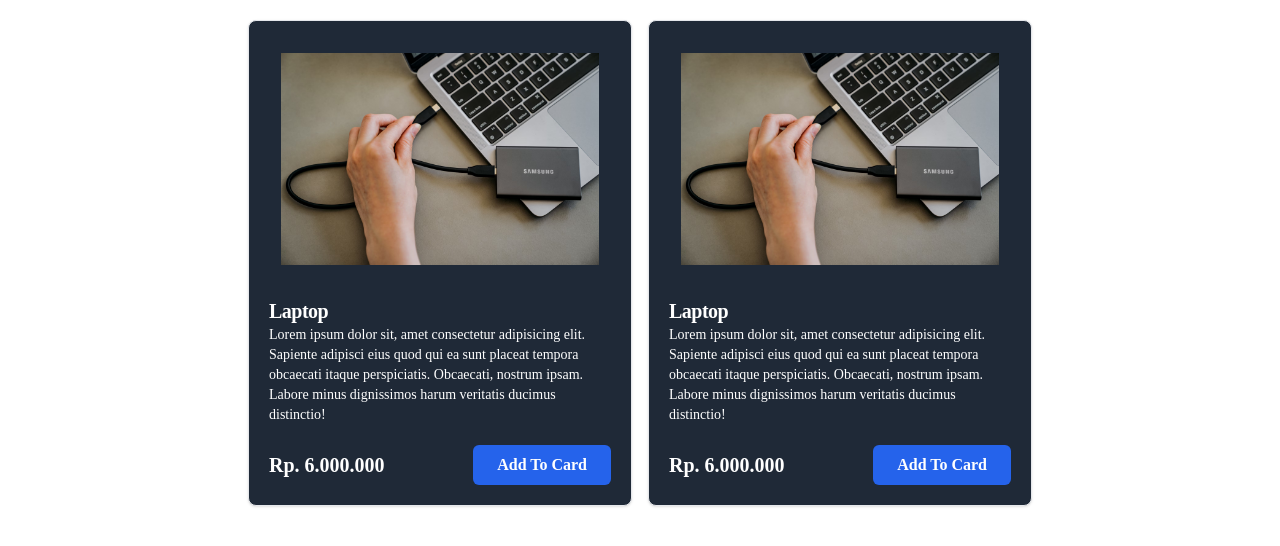
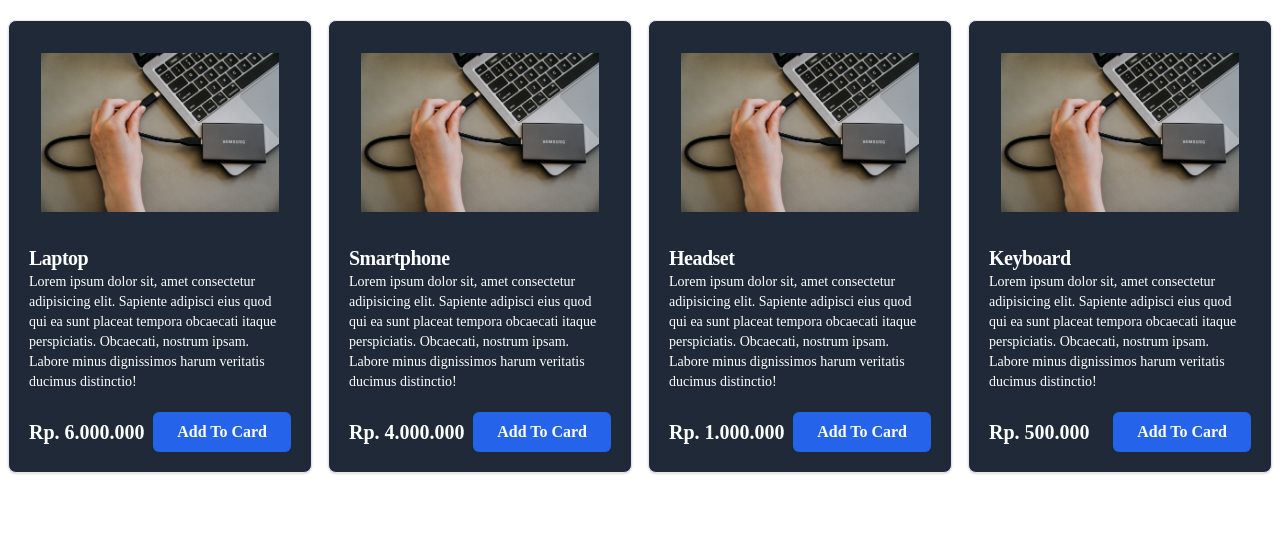
Before and after one commit to Aditypraa/fetch-api-reactjs, a React (Vite) app: page /products in a window 1280 px wide. Shown: the top 546 px of the page. Built offline with nearby package versions, Linux system fonts and the light colour scheme.

Commit message:
refactor : implemen "rendering list" with map in products page

```diff
--- a/src/components/Fragments/CardProduct.tsx
+++ b/src/components/Fragments/CardProduct.tsx
@@ -2,7 +2,7 @@ import Button from "../Elements/Button"
 
 function CardProduct({ children }: { children: React.ReactNode }) {
     return (
-        <div className="w-full max-w-sm bg-gray-800 border border-gray-200 rounded-lg shadow mx-2">
+        <div className="flex flex-col justify-between w-full max-w-sm bg-gray-800 border border-gray-200 rounded-lg shadow mx-2">
             {children}
         </div>
     )
@@ -18,7 +18,7 @@ const Header = ({ images }: { images: string }) => {
 
 const Content = ({ title, children }: { title: string, children: React.ReactNode }) => {
     return (
-        <div className="px-5 pb-5">
+        <div className="px-5 pb-5 h-full">
             <a href="">
                 <h5 className="text-xl font-semibold tracking-tight text-white">
                     {title}
--- a/src/pages/products.tsx
+++ b/src/pages/products.tsx
@@ -1,22 +1,49 @@
 import CardProduct from "../components/Fragments/CardProduct"
+
+const dataProducts = [
+    {
+        id: 1,
+        title: "Laptop",
+        price: "6.000.000",
+        images: "images/laptop.avif",
+        description: "Lorem ipsum dolor sit, amet consectetur adipisicing elit. Sapiente adipisci eius quod qui ea sunt placeat tempora obcaecati itaque perspiciatis. Obcaecati, nostrum ipsam. Labore minus dignissimos harum veritatis ducimus distinctio!"
+    },
+    {
+        id: 2,
+        title: "Smartphone",
+        price: "4.000.000",
+        images: "images/laptop.avif",
+        description: "Lorem ipsum dolor sit, amet consectetur adipisicing elit. Sapiente adipisci eius quod qui ea sunt placeat tempora obcaecati itaque perspiciatis. Obcaecati, nostrum ipsam. Labore minus dignissimos harum veritatis ducimus distinctio!"
+    },
+    {
+        id: 3,
+        title: "Headset",
+        price: "1.000.000",
+        images: "images/laptop.avif",
+        description: "Lorem ipsum dolor sit, amet consectetur adipisicing elit. Sapiente adipisci eius quod qui ea sunt placeat tempora obcaecati itaque perspiciatis. Obcaecati, nostrum ipsam. Labore minus dignissimos harum veritatis ducimus distinctio!"
+    },
+    {
+        id: 4,
+        title: "Keyboard",
+        price: "500.000",
+        images: "images/laptop.avif",
+        description: "Lorem ipsum dolor sit, amet consectetur adipisicing elit. Sapiente adipisci eius quod qui ea sunt placeat tempora obcaecati itaque perspiciatis. Obcaecati, nostrum ipsam. Labore minus dignissimos harum veritatis ducimus distinctio!"
+    }
+
+]
 
 function ProductsPage() {
     return (
         <div className="flex justify-center py-5">
-            <CardProduct>
-                <CardProduct.Header images="images/laptop.avif" />
-                <CardProduct.Content title="Laptop">
-                    Lorem ipsum dolor sit, amet consectetur adipisicing elit. Sapiente adipisci eius quod qui ea sunt placeat tempora obcaecati itaque perspiciatis. Obcaecati, nostrum ipsam. Labore minus dignissimos harum veritatis ducimus distinctio!
-                </CardProduct.Content>
-                <CardProduct.Footer price="6.000.000" />
-            </CardProduct>
-            <CardProduct>
-                <CardProduct.Header images="images/laptop.avif" />
-                <CardProduct.Content title="Laptop">
-                    Lorem ipsum dolor sit, amet consectetur adipisicing elit. Sapiente adipisci eius quod qui ea sunt placeat tempora obcaecati itaque perspiciatis. Obcaecati, nostrum ipsam. Labore minus dignissimos harum veritatis ducimus distinctio!
-                </CardProduct.Content>
-                <CardProduct.Footer price="6.000.000" />
-            </CardProduct>
+            {dataProducts.map((product) => (
+                <CardProduct key={product.id}>
+                    <CardProduct.Header images={product.images} />
+                    <CardProduct.Content title={product.title}>
+                        {product.description}
+                    </CardProduct.Content>
+                    <CardProduct.Footer price={product.price} />
+                </CardProduct>
+            ))}
         </div>
     )
 }
```
